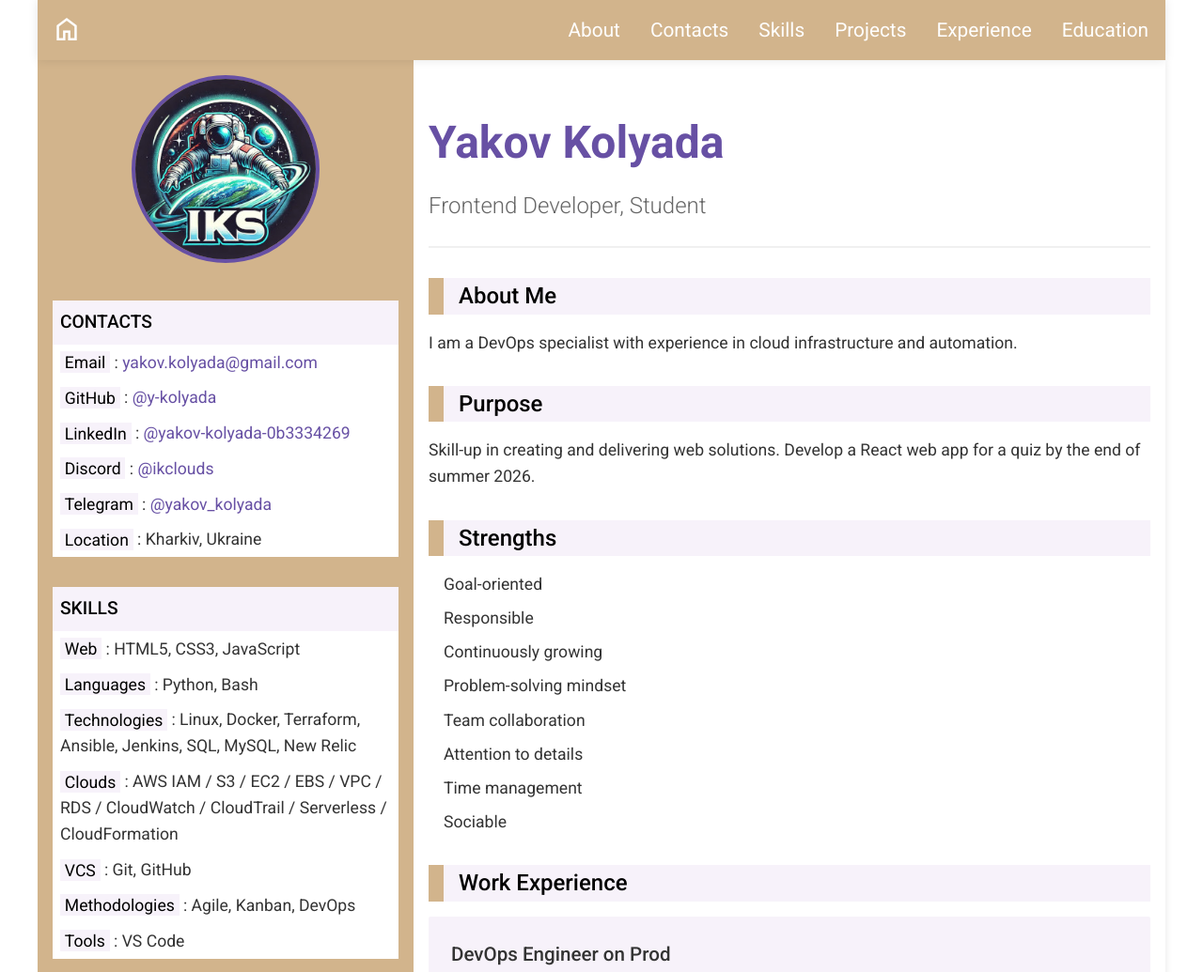
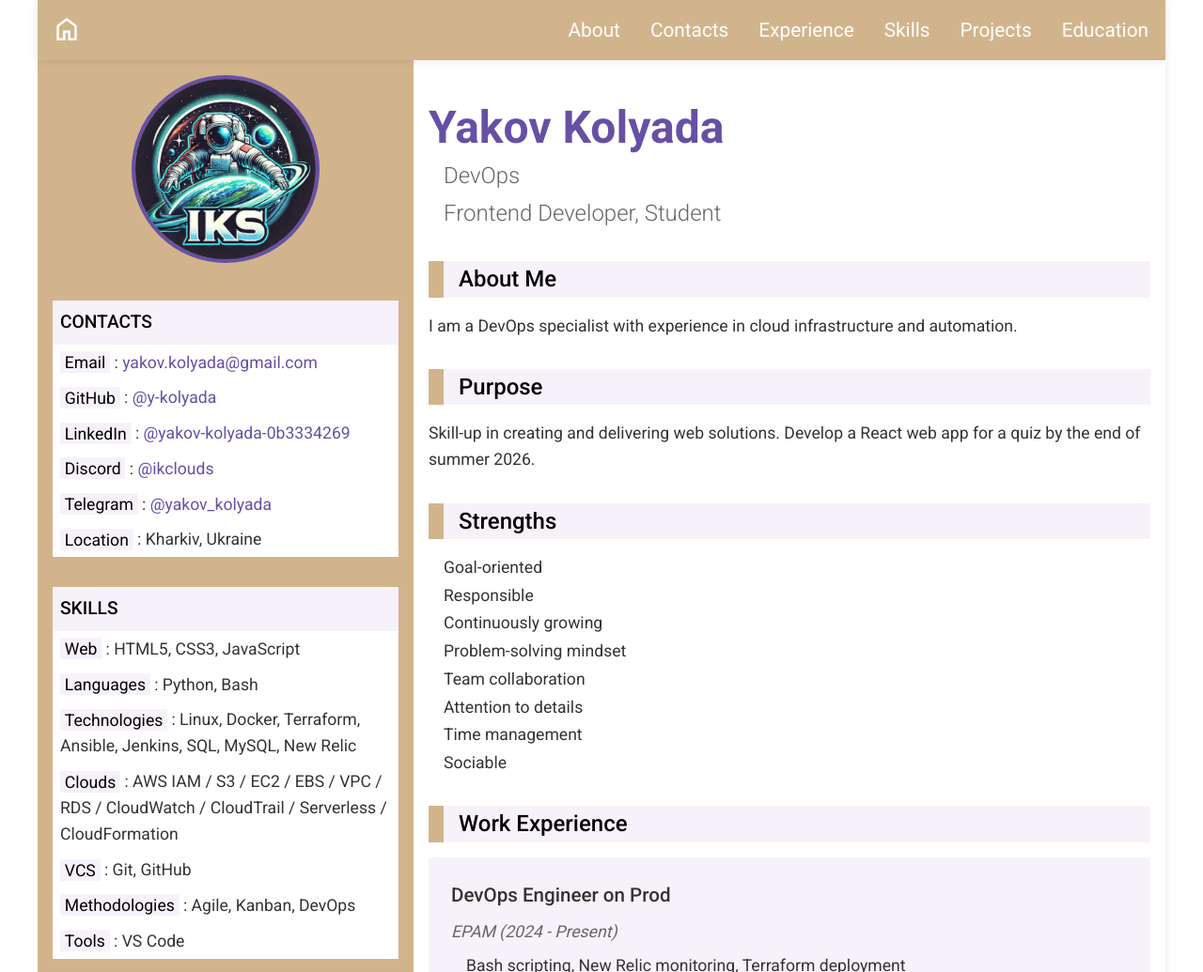
Before and after one commit to y-kolyada/rsschool-cv, a plain HTML site: page index.html in a window 1280 px wide. Shown: the top 1035 px of the page at 94% size. Drawn offline with nearby package versions, Linux system fonts and the light colour scheme.

Commit message:
feat: optimize view order

```diff
--- a/assets/css/styles.css
+++ b/assets/css/styles.css
@@ -264,16 +264,11 @@ ul {
 }
 
 .main-content ul li {
-    margin-bottom: 0.5rem;
-}
-
-.person-info {
-    margin-bottom: 1rem;
-    border-bottom: 2px solid var(--border-color);
+    margin-bottom: 0.1rem;
 }
 
 .person-info h1 {
-    padding-top: 3rem;
+    padding-top: 2rem;
     margin-bottom: 0.5rem;
     font-size: 3rem;
     font-weight: 700;
@@ -282,8 +277,6 @@ ul {
 }
 
 .title {
-    margin-bottom: 0.5rem;
-    padding: 1rem 0;
     font-size: 1.5rem;
     font-weight: 300;
     color: var(--secondary-text-color);
--- a/index.html
+++ b/index.html
@@ -28,9 +28,9 @@
       <ul class="navigation__menu">
         <li class="navigation__item"><a href="#about" class="navigation__link" tabindex="0">About</a></li>
         <li class="navigation__item"><a href="#contacts" class="navigation__link" tabindex="0">Contacts</a></li>
+        <li class="navigation__item"><a href="#experience" class="navigation__link" tabindex="0">Experience</a></li>
         <li class="navigation__item"><a href="#skills" class="navigation__link" tabindex="0">Skills</a></li>
         <li class="navigation__item"><a href="#projects" class="navigation__link" tabindex="0">Projects</a></li>
-        <li class="navigation__item"><a href="#experience" class="navigation__link" tabindex="0">Experience</a></li>
         <li class="navigation__item"><a href="#education" class="navigation__link" tabindex="0">Education</a></li>
       </ul>
       <div class="navigation__burger">
@@ -98,7 +98,10 @@
       <div class="main-content">
         <section class="person-info">
           <h1>Yakov Kolyada</h1>
-          <p class="title">Frontend Developer, Student</p>
+          <ul>
+            <li class="title">DevOps</li>
+            <li class="title">Frontend Developer, Student</li>
+          </ul>
         </section>
 
         <section>
```
